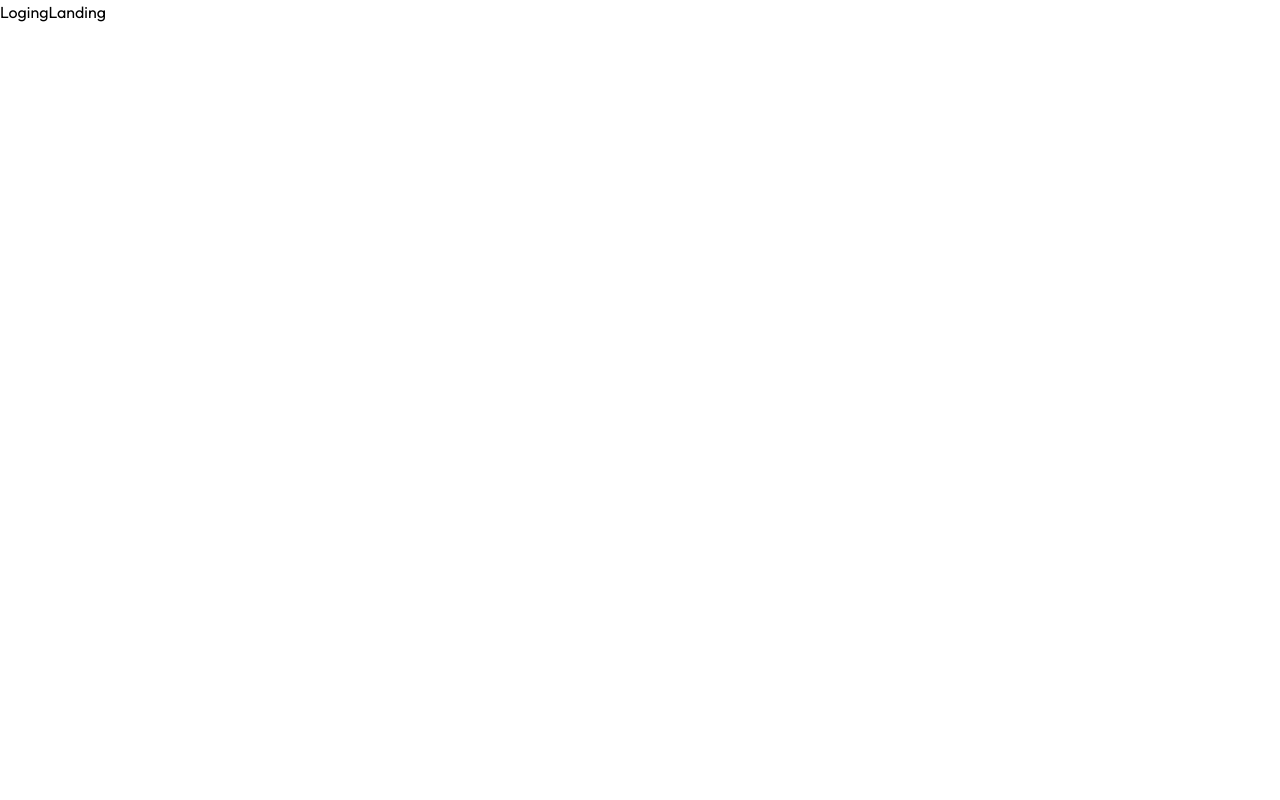
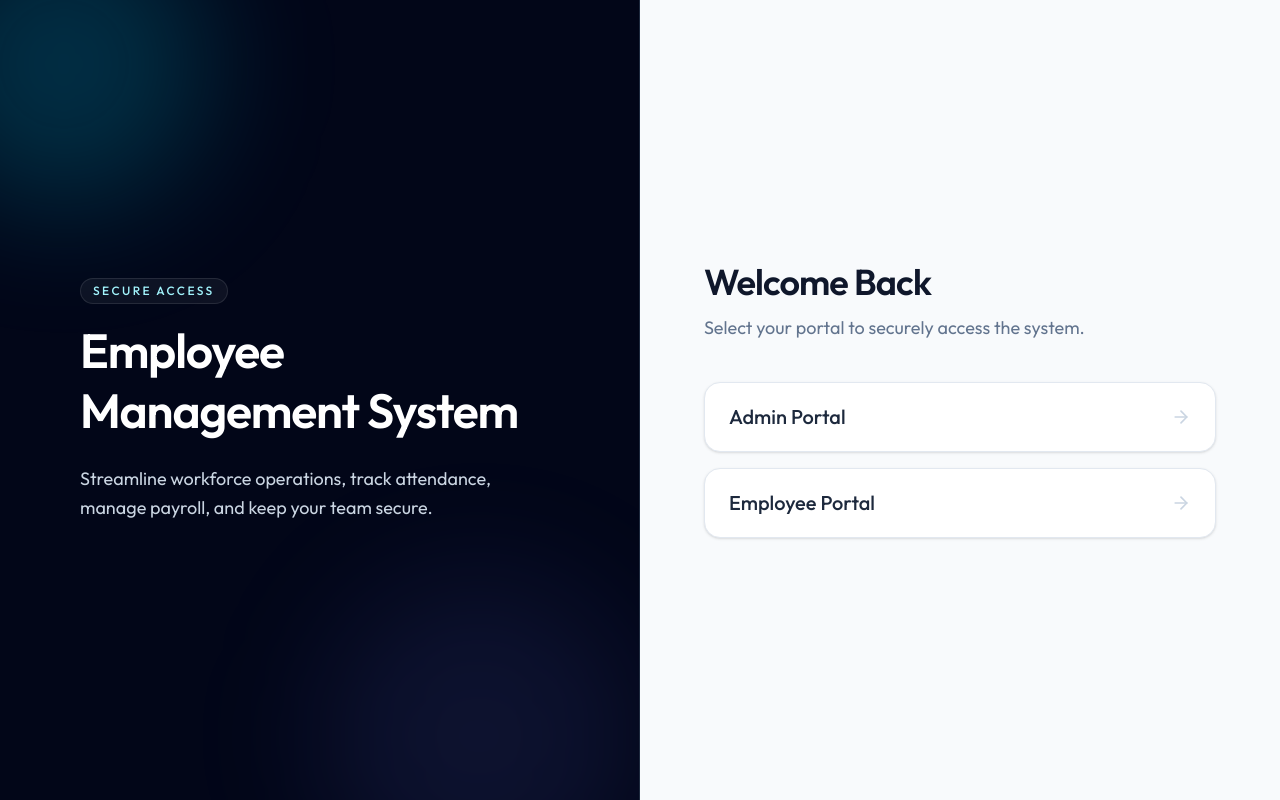
Before and after one commit to MayanthaS/Employee-Management-Systems, a React (Vite) app in the folder client/: page /login in a window 1280 px wide. Built offline with nearby package versions, Linux system fonts and the light colour scheme.

Commit message:
feat: update login UI and portal selection layout

```diff
--- a/client/src/App.jsx
+++ b/client/src/App.jsx
@@ -20,8 +20,26 @@ const App = () => {
       <Routes>
         <Route path="/login" element={<LogingLanding />} />
 
-        <Route path="/login/admin" element={<LoginForm />} />
-        <Route path="/login/employee" element={<LoginForm />} />
+        <Route
+          path="/login/admin"
+          element={
+            <LoginForm
+              role="admin"
+              title="Admin Portal"
+              subtitle="Sign in to manage the organization"
+            />
+          }
+        />
+        <Route
+          path="/login/employee"
+          element={
+            <LoginForm
+              role="employee"
+              title="Employee Portal "
+              subtitle="Sign in to access your account"
+            />
+          }
+        />
         <Route element={<Layout />}>
           <Route path="/dashboard" element={<Dashboard />} />
           <Route path="/employees" element={<Employees />} />
--- a/client/src/components/LoginForm.jsx
+++ b/client/src/components/LoginForm.jsx
@@ -0,0 +1,7 @@
+import React from "react";
+
+const LoginForm = () => {
+  return <div>LoginForm</div>;
+};
+
+export default LoginForm;
--- /dev/null
+++ b/client/src/components/LoginLeftSide.jsx
@@ -0,0 +1,24 @@
+import React from "react";
+
+const LoginLeftSide = () => {
+  return (
+    <div className="hidden md:flex w-1/2 bg-slate-950 relative overflow-hidden border-r border-slate-800">
+      <div className="absolute -top-20 -left-20 h-72 w-72 rounded-full bg-cyan-400/20 blur-3xl"></div>
+      <div className="absolute -bottom-24 right-0 h-80 w-80 rounded-full bg-indigo-400/10 blur-3xl"></div>
+      <div className="relative z-10 flex flex-col items-start justify-center p-12 lg:p-20 w-full h-full">
+        <span className="mb-4 inline-flex items-center rounded-full border border-white/10 bg-white/5 px-3 py-1 text-xs font-medium uppercase tracking-[0.2em] text-cyan-200">
+          Secure Access
+        </span>
+        <h1 className="text-4xl lg:text-5xl font-semibold text-white mb-6 leading-tight tracking-tight">
+          Employee <br /> Management System
+        </h1>
+        <p className="text-slate-300 text-lg max-w-md leading-relaxed">
+          Streamline workforce operations, track attendance, manage payroll,
+          and keep your team secure.
+        </p>
+      </div>
+    </div>
+  );
+};
+
+export default LoginLeftSide;
--- a/client/src/pages/LogingLanding.jsx
+++ b/client/src/pages/LogingLanding.jsx
@@ -1,7 +1,55 @@
 import React from "react";
+import LoginLeftSide from "../components/LoginLeftSide";
+import { Link } from "react-router-dom";
+import { ArrowRight } from "lucide-react";
 
 const LogingLanding = () => {
-  return <div>LogingLanding</div>;
+  const portalOptions = [
+    {
+      to: "/login/admin",
+      title: "Admin Portal",
+    },
+    {
+      to: "/login/employee",
+      title: "Employee Portal",
+    },
+  ];
+
+  return (
+    <div className="min-h-screen flex flex-col md:flex-row bg-slate-50">
+      <LoginLeftSide />
+
+      <div className="w-full md:w-1/2 flex flex-col justify-center px-6 py-12 sm:px-10 lg:px-16 overflow-y-auto min-h-screen">
+        <div className="w-full max-w-lg animate-fade-in relative z-10">
+          <div className="mb-10">
+            <h2 className="text-4xl font-semibold tracking-tight text-slate-900 mb-3">
+              Welcome Back
+            </h2>
+            <p className="text-base sm:text-lg text-slate-500">
+              Select your portal to securely access the system.
+            </p>
+          </div>
+
+          <div className="space-y-4">
+            {portalOptions.map((portal) => (
+              <Link
+                key={portal.to}
+                to={portal.to}
+                className="group block rounded-2xl border border-slate-200 bg-white px-6 py-5 shadow-sm transition-all duration-200 hover:-translate-y-0.5 hover:border-slate-300 hover:shadow-md"
+              >
+                <div className="flex items-center justify-between gap-4">
+                  <h3 className="text-lg sm:text-xl font-medium text-slate-800 transition-colors group-hover:text-slate-950">
+                    {portal.title}
+                  </h3>
+                  <ArrowRight className="h-5 w-5 text-slate-300 transition-transform duration-200 group-hover:translate-x-1 group-hover:text-slate-500" />
+                </div>
+              </Link>
+            ))}
+          </div>
+        </div>
+      </div>
+    </div>
+  );
 };
 
 export default LogingLanding;
```
